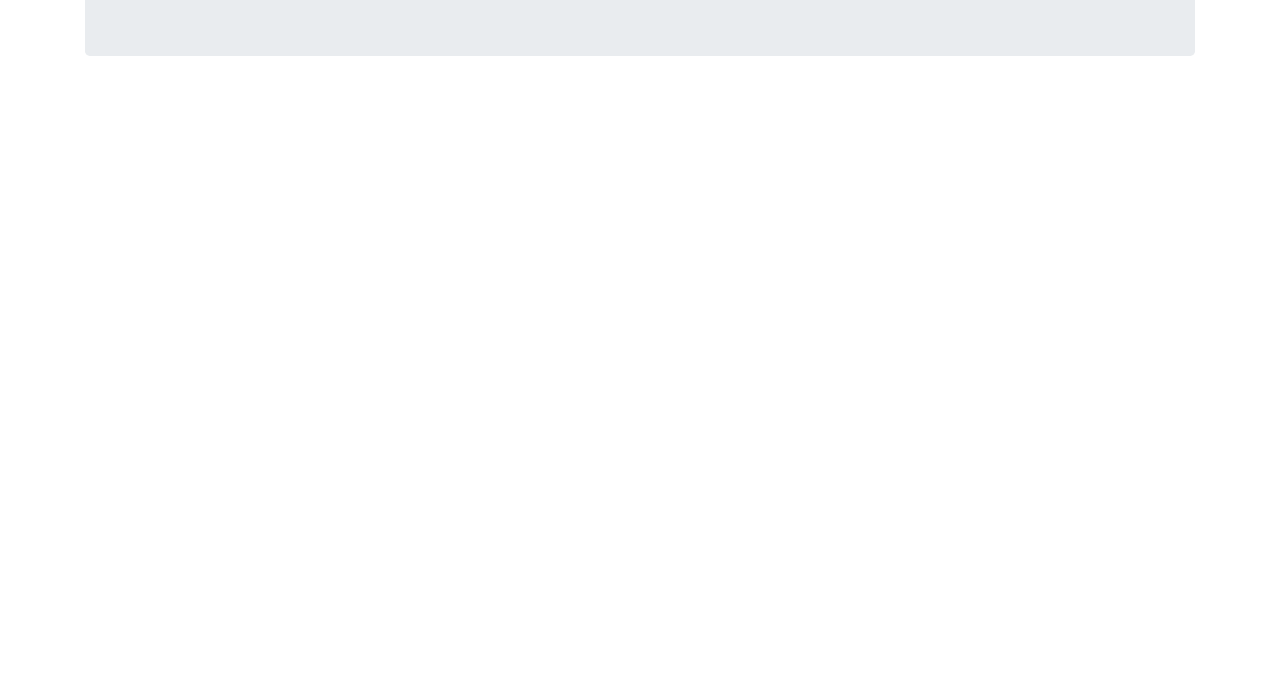
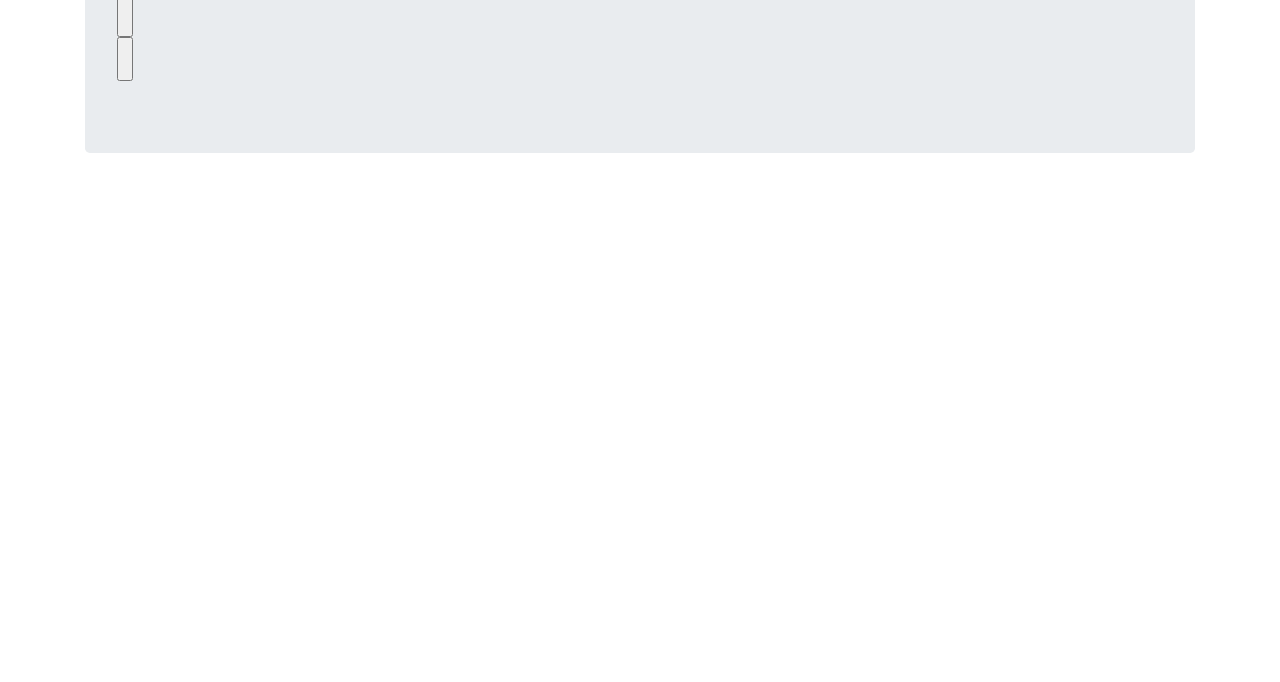
Before and after one commit to joshuaagega/Pig-Dice-1, a plain HTML site: page index.html in a window 1280 px wide. Shown: the part 118-800 px from the top of the page. Drawn offline with nearby package versions, Linux system fonts and the light colour scheme.

Commit message:
form added

```diff
--- a/index.html
+++ b/index.html
@@ -12,17 +12,20 @@
 <body>
 <div class="container">
 <div class="jumbotron">
-<h2><b>PIG DICE..</b>
+<h2><b>PIG DICE..</b><h2>
 
 
+<form id="gamer00">
+<div class="gamer1">
+<input type="submit" name="" value="">
+</div>
+</form>
 
-
-
-
-
-
-
-
+<form id="gamer01">
+<div class="gamer2">
+<input type="submit" name="" value="">
+</div>
+</form>
 
 
 
```
